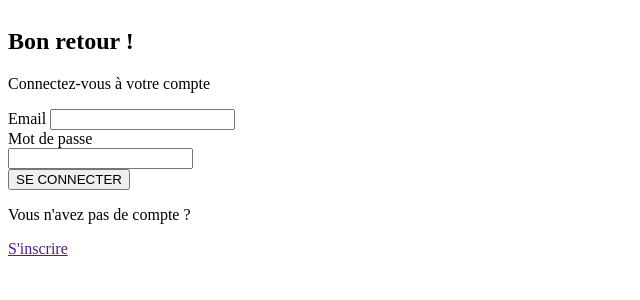
After one commit to lorenzo-brissardnavarro/boutique-en-ligne, a PHP site: page /front/pages/login.php in a window 1280 px wide. The commit adds this page. Shown: the top 300 px of the page, without its empty margins (0-640 px from the left). Run offline with PHP 8.4, Linux system fonts and the light colour scheme.

Commit message:
feat : page login

```diff
--- /dev/null
+++ b/front/pages/login.php
@@ -0,0 +1,24 @@
+<section>
+    <img src="" alt="">
+    <h1>Bon retour !</h1>
+    <p>Connectez-vous à votre compte</p>
+    <form action="" method="get">
+        <div>
+            <label for="email">Email</label>
+            <input type="email" name="email" id="email" required />
+        </div>
+        <div>
+            <label for="password">Mot de passe</label>
+            <div>
+               <input type="password" name="password" id="password" required />
+               <i class="fa-solid fa-eye-slash"></i>
+            </div>
+        </div>
+        <input type="submit" value="SE CONNECTER" />
+    </form>
+    <div>
+        <p>Vous n'avez pas de compte ?</p>
+        <a href="">S'inscrire</a>
+    </div>
+
+</section>
--- a/front/pages/registration.php
+++ b/front/pages/registration.php
@@ -39,5 +39,9 @@
         </div>
         <input type="submit" value="CRÉER MON COMPTE" />
     </form>
+    <div>
+        <p>Vous avez déjà un compte ?</p>
+        <a href="">Se connecter</a>
+    </div>
 
 </section>
```
